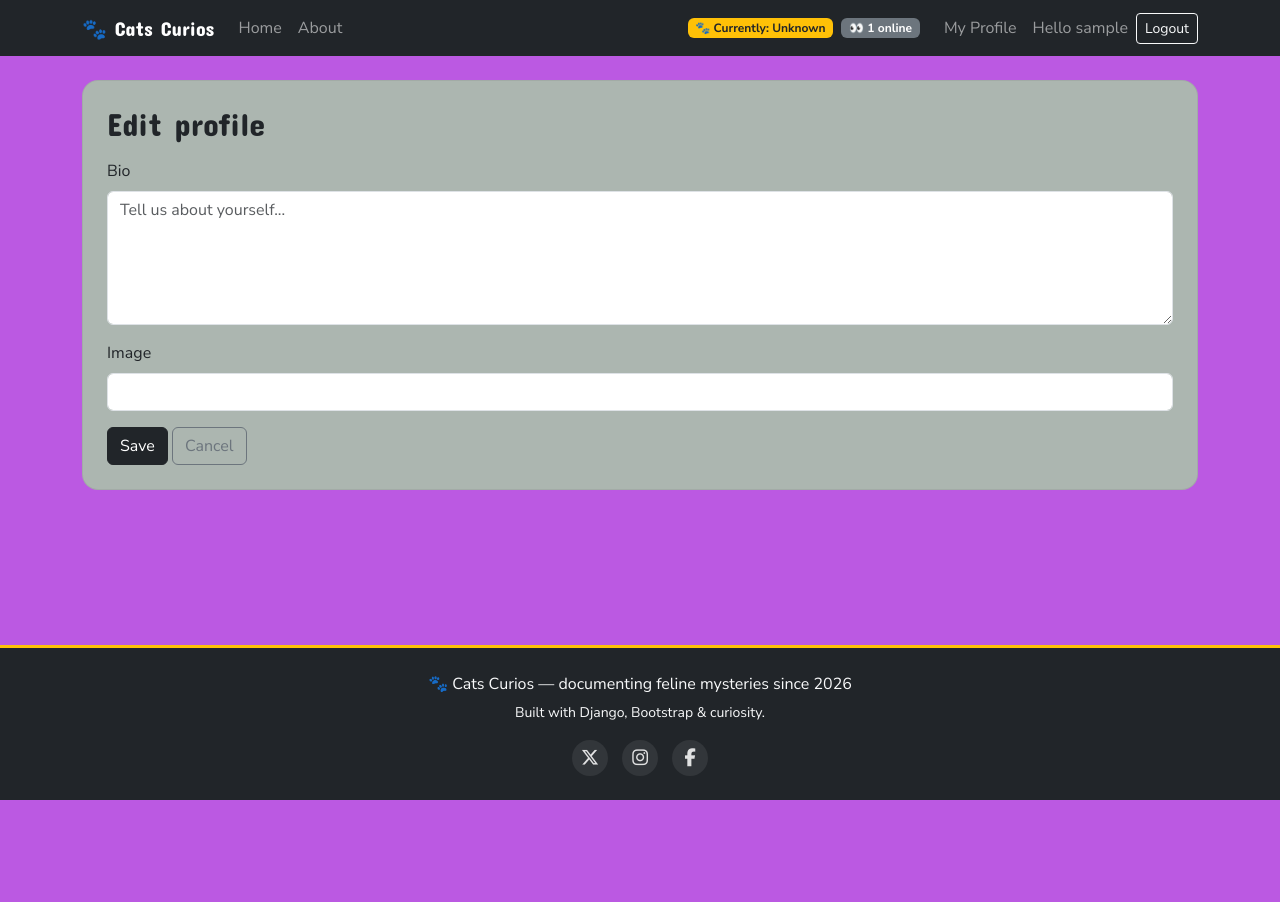
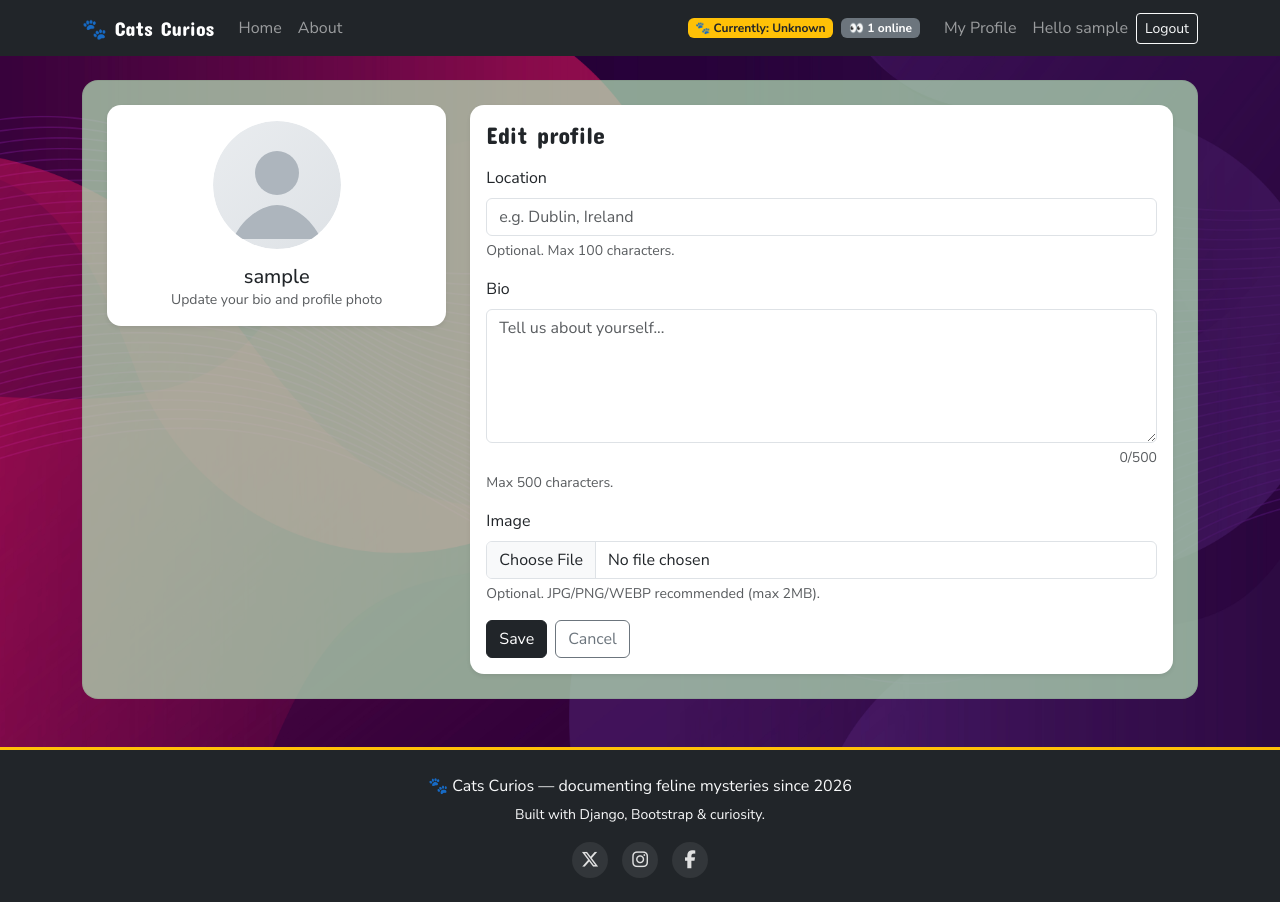
Before and after one commit to rikity432/CatsCurios, a Django app: page /profile/edit/ in a window 1280 px wide. Before the commit the page ends 800 px from the top, so only its background shows below. Run offline with Django 5.2, Linux system fonts and the light colour scheme; the visitor is signed in with stand-in values (Sample User, id 1); data comes from the database, SQL or seed files in the repository; data that the repository does not hold is empty; some libraries are stand-ins or nearby versions.

Commit message:
changes to profile management

```diff
--- a/static/css/site.css
+++ b/static/css/site.css
@@ -7,7 +7,12 @@ html, body {
 }
 
 body {
-  background: #aa2edbca;
+  background-color: #aa2edbca;
+  background-image: url("../img/background.jpg");
+  background-position: center;
+  background-repeat: no-repeat;
+  background-size: cover;
+  background-attachment: fixed;
   display: flex;
   flex-direction: column;
   font-family: "Nunito Sans", system-ui, "Concert One", "Segoe UI", Arial, sans-serif;
@@ -40,7 +45,7 @@ h1, h2, h3, h4, h5, h6,
 
 /* Light surface panel so text stays readable on colored backgrounds */
 .page-surface {
-  background: rgba(171, 190, 172, 0.92);
+  background: rgba(181, 227, 184, 0.726);
   border: 1px solid rgba(0, 0, 0, 0.06);
   border-radius: 16px;
 }
--- a/templates/users/profile.html
+++ b/templates/users/profile.html
@@ -17,6 +17,10 @@
 
                 <h3 class="mb-1">{{ profile_user.username }}</h3>
                 <div class="text-muted">Joined {{ profile_user.date_joined|date:"F j, Y" }}</div>
+
+                {% if profile and profile.location %}
+                    <div class="text-muted small mt-1">📍 {{ profile.location }}</div>
+                {% endif %}
 
                 {% if profile and profile.bio %}
                     <p class="mt-3">{{ profile.bio|linebreaksbr }}</p>
--- a/templates/users/profile_edit.html
+++ b/templates/users/profile_edit.html
@@ -1,14 +1,82 @@
 {% extends "base.html" %}
 {% load crispy_forms_tags %}
+{% load profile_extras %}
 
 {% block title %}Edit Profile | Cats Curios{% endblock %}
 
 {% block content %}
-<h2>Edit profile</h2>
-<form method="post" enctype="multipart/form-data" class="mt-3" novalidate>
-    {% csrf_token %}
-    {{ form|crispy }}
-    <button class="btn btn-dark" type="submit">Save</button>
-    <a class="btn btn-outline-secondary" href="{% url 'profile' request.user.username %}">Cancel</a>
-</form>
+<div class="row">
+    <div class="col-lg-4 mb-3 mb-lg-0">
+        <div class="card border-0 shadow-sm">
+            <div class="card-body text-center">
+                <img
+                    id="profile-image-preview"
+                    src="{{ request.user|profile_image_url }}"
+                    alt="{{ request.user.username }}"
+                    class="rounded-circle img-fluid"
+                    style="max-width: 160px;"
+                />
+                <div class="mt-3">
+                    <div class="h5 mb-0">{{ request.user.username }}</div>
+                    <div class="text-muted small">Update your bio and profile photo</div>
+                </div>
+            </div>
+        </div>
+    </div>
+
+    <div class="col-lg-8">
+        <div class="card border-0 shadow-sm">
+            <div class="card-body">
+                <h2 class="h4 mb-3">Edit profile</h2>
+
+                <form method="post" enctype="multipart/form-data" novalidate>
+                    {% csrf_token %}
+                    {{ form|crispy }}
+
+                    <div class="d-flex gap-2 mt-3">
+                        <button class="btn btn-dark" type="submit">Save</button>
+                        <a class="btn btn-outline-secondary" href="{% url 'profile' request.user.username %}">Cancel</a>
+                    </div>
+                </form>
+            </div>
+        </div>
+    </div>
+</div>
+
+<script>
+document.addEventListener('DOMContentLoaded', () => {
+    // Bio character counter
+    const bio = document.querySelector('textarea[name="bio"]');
+    if (bio) {
+        const counter = document.createElement('div');
+        counter.className = 'form-text text-end';
+        counter.id = 'bio-counter';
+
+        const max = Number(bio.getAttribute('maxlength')) || 500;
+
+        function updateCounter() {
+            const len = (bio.value || '').length;
+            counter.textContent = `${len}/${max}`;
+        }
+
+        // Place counter directly after the textarea
+        bio.insertAdjacentElement('afterend', counter);
+        updateCounter();
+        bio.addEventListener('input', updateCounter);
+    }
+
+    const input = document.querySelector('input[type="file"][name="profile_image"]');
+    const preview = document.getElementById('profile-image-preview');
+    if (!input || !preview) return;
+
+    input.addEventListener('change', () => {
+        const file = input.files && input.files[0];
+        if (!file) return;
+        if (!file.type || !file.type.startsWith('image/')) return;
+
+        const url = URL.createObjectURL(file);
+        preview.src = url;
+    });
+});
+</script>
 {% endblock %}
--- a/users/forms.py
+++ b/users/forms.py
@@ -1,12 +1,68 @@
 from django import forms
+from django.core.exceptions import ValidationError
 
 from .models import Profile
 
 
 class ProfileForm(forms.ModelForm):
+    MAX_BIO_CHARS = 500
+    MAX_IMAGE_BYTES = 2 * 1024 * 1024  # 2MB
+
     class Meta:
         model = Profile
-        fields = ("bio", "profile_image")
+        fields = ("location", "bio", "profile_image")
         widgets = {
-            "bio": forms.Textarea(attrs={"rows": 5, "placeholder": "Tell us about yourself..."}),
+            "location": forms.TextInput(
+                attrs={
+                    "placeholder": "e.g. Dublin, Ireland",
+                    "maxlength": "100",
+                }
+            ),
+            "bio": forms.Textarea(
+                attrs={
+                    "rows": 5,
+                    "placeholder": "Tell us about yourself...",
+                    "maxlength": "500",
+                }
+            ),
+            "profile_image": forms.ClearableFileInput(
+                attrs={
+                    "accept": "image/*",
+                }
+            ),
         }
+
+        help_texts = {
+            "location": "Optional. Max 100 characters.",
+            "bio": "Max 500 characters.",
+            "profile_image": "Optional. JPG/PNG/WEBP recommended (max 2MB).",
+        }
+
+    def clean_location(self):
+        location = (self.cleaned_data.get("location") or "").strip()
+        if len(location) > 100:
+            raise ValidationError("Location must be 100 characters or less.")
+        return location
+
+    def clean_bio(self):
+        bio = (self.cleaned_data.get("bio") or "").strip()
+        if len(bio) > self.MAX_BIO_CHARS:
+            raise ValidationError(
+                f"Bio must be {self.MAX_BIO_CHARS} characters or less."
+            )
+        return bio
+
+    def clean_profile_image(self):
+        upload = self.cleaned_data.get("profile_image")
+        if not upload:
+            return upload
+
+        content_type = getattr(upload, "content_type", "") or ""
+        if content_type and not content_type.startswith("image/"):
+            raise ValidationError("Please upload an image file.")
+
+        size = getattr(upload, "size", None)
+        if size is not None and size > self.MAX_IMAGE_BYTES:
+            raise ValidationError("Image must be 2MB or smaller.")
+
+        return upload
--- a/users/models.py
+++ b/users/models.py
@@ -5,11 +5,16 @@ from cloudinary.models import CloudinaryField
 
 
 class Profile(models.Model):
-	user = models.OneToOneField(settings.AUTH_USER_MODEL, on_delete=models.CASCADE)
-	bio = models.TextField(blank=True)
-	profile_image = CloudinaryField("image", blank=True, null=True)
-	created_on = models.DateTimeField(auto_now_add=True)
-	last_seen = models.DateTimeField(null=True, blank=True)
 
-	def __str__(self):
-		return f"Profile: {self.user}"
+    user = models.OneToOneField(
+        settings.AUTH_USER_MODEL,
+        on_delete=models.CASCADE,
+    )
+    location = models.CharField(max_length=100, blank=True)
+    bio = models.TextField(blank=True)
+    profile_image = CloudinaryField("image", blank=True, null=True)
+    created_on = models.DateTimeField(auto_now_add=True)
+    last_seen = models.DateTimeField(null=True, blank=True)
+
+    def __str__(self):
+        return f"Profile: {self.user}"
```
Also changed, not shown: README.md, static/img/background.jpg (added), users/migrations/0003_profile_location.py (added), 1 other file.
